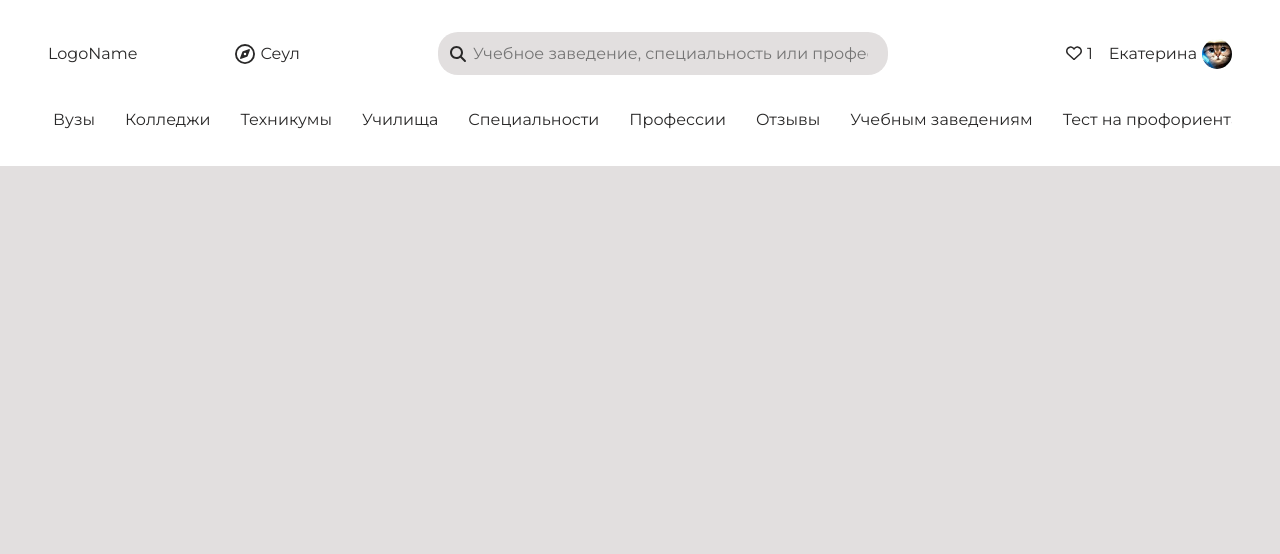
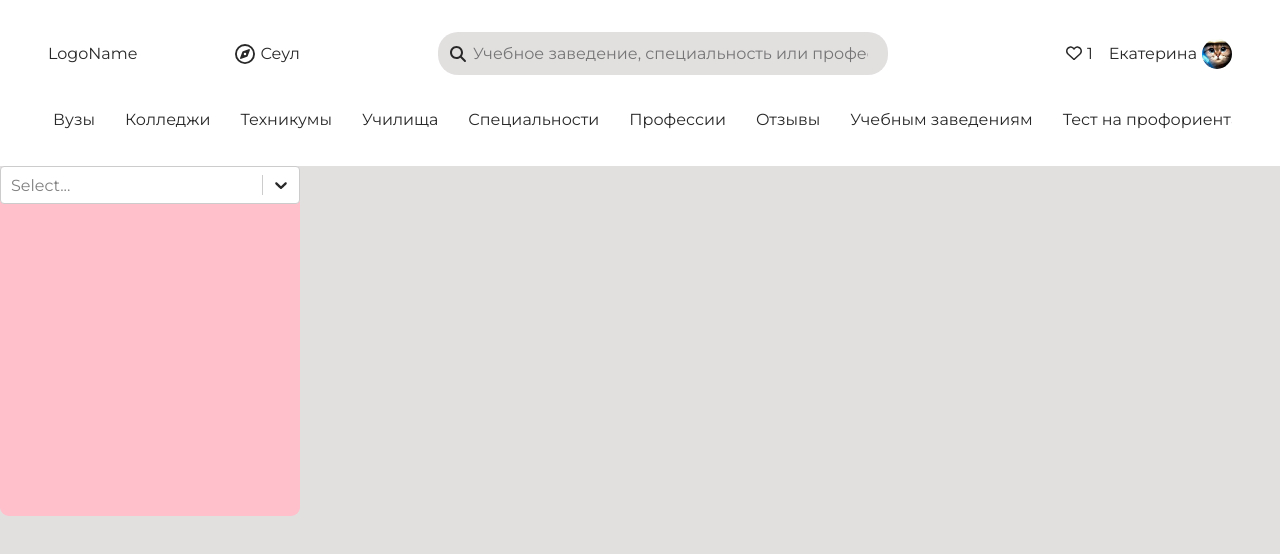
Before and after one commit to stillNiceTanya/Header, a React (Create React App) app: page / in a window 1280 px wide. Shown: the top 554 px of the page. Built offline with nearby package versions, Linux system fonts and the light colour scheme; the HTML template or start-up script is replaced by a standard one.

Commit message:
Create PopUp component

```diff
--- a/package.json
+++ b/package.json
@@ -14,6 +14,7 @@
     "react": "^18.2.0",
     "react-dom": "^18.2.0",
     "react-scripts": "5.0.1",
+    "react-select": "^5.7.0",
     "web-vitals": "^2.1.4"
   },
   "scripts": {
--- a/src/components/Header/Header.jsx
+++ b/src/components/Header/Header.jsx
@@ -5,6 +5,7 @@ import SearchForm from "./components/TopBar/SearchForm/SearchForm";
 import UserCard from "./components/TopBar/UserCard/UserCard";
 import Navbar from "./components/NavigationBar/Navbar/Navbar";
 import BurgerMenu from "./components/TopBar/BurgerMenu/BurgerMenu";
+import LocationPopUp from "./components/LocationPopUp/LocationPopUp";
 
 import "./styles.css";
 
@@ -21,7 +22,9 @@ export default function Header() {
             <LocationSelectButton />
           </div>
           <div className="search-wrapper">
-            <SearchForm />
+            <SearchForm
+              placeholder={"Учебное заведение, специальность или профессия"}
+            />
           </div>
           <UserCard />
         </div>
@@ -30,6 +33,7 @@ export default function Header() {
           <Navbar />
         </div>
       </div>
+      <LocationPopUp />
     </>
   );
 }
--- /dev/null
+++ b/src/components/Header/components/LocationPopUp/LocationPopUp.css
@@ -0,0 +1,6 @@
+.popUp-wrapper {
+  width: 300px;
+  height: 350px;
+  background-color: pink;
+  border-radius: 9px;
+}
--- /dev/null
+++ b/src/components/Header/components/LocationPopUp/LocationPopUp.jsx
@@ -0,0 +1,22 @@
+import React from "react";
+import Select from "react-select";
+
+import "./constants";
+import "./LocationPopUp.css";
+
+export default function LocationPopUp() {
+  const options = [
+    { value: "chocolate", label: "Chocolate" },
+    { value: "strawberry", label: "Strawberry" },
+    { value: "vanilla", label: "Vanilla" },
+  ];
+  return (
+    <div className="popUp-wrapper">
+      <Select
+        options={options}
+        closeMenuOnSelect={false}
+        isMulti
+      />
+    </div>
+  );
+}
--- a/src/components/Header/components/TopBar/LocationDropDown/LocationDropDown.jsx
+++ b/src/components/Header/components/TopBar/LocationDropDown/LocationDropDown.jsx
@@ -1,4 +1,4 @@
-import React from 'react';
+import React from "react";
 
 const LocationDropDown = () => {
   return <div></div>;
--- a/src/components/Header/components/TopBar/SearchForm/SearchForm.jsx
+++ b/src/components/Header/components/TopBar/SearchForm/SearchForm.jsx
@@ -4,7 +4,7 @@ import "./SearchForm.css";
 import { faMagnifyingGlass } from "@fortawesome/free-solid-svg-icons";
 import { FontAwesomeIcon } from "@fortawesome/react-fontawesome";
 
-const SearchForm = () => {
+const SearchForm = ({ placeholder }) => {
   return (
     <div className="input-wrapper">
       <FontAwesomeIcon
@@ -14,7 +14,7 @@ const SearchForm = () => {
 
       <input
         className="search-input"
-        placeholder="Учебное заведение, специальность или профессия"
+        placeholder={placeholder}
         type="text"
       />
     </div>
```
Also changed, not shown: src/components/Header/components/LocationPopUp/constants.js (added), 1 other file (tests, documents, lock files or other folders).
